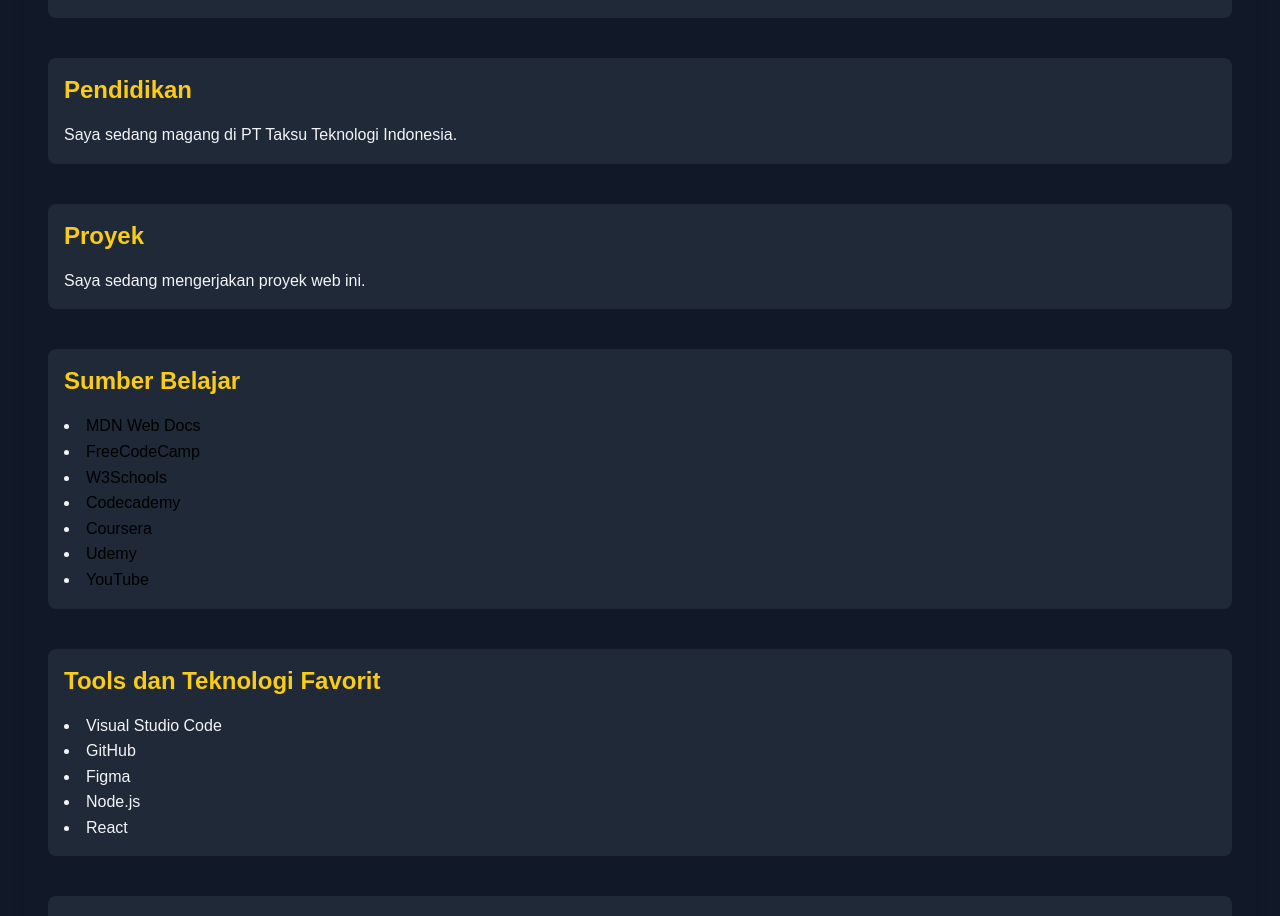
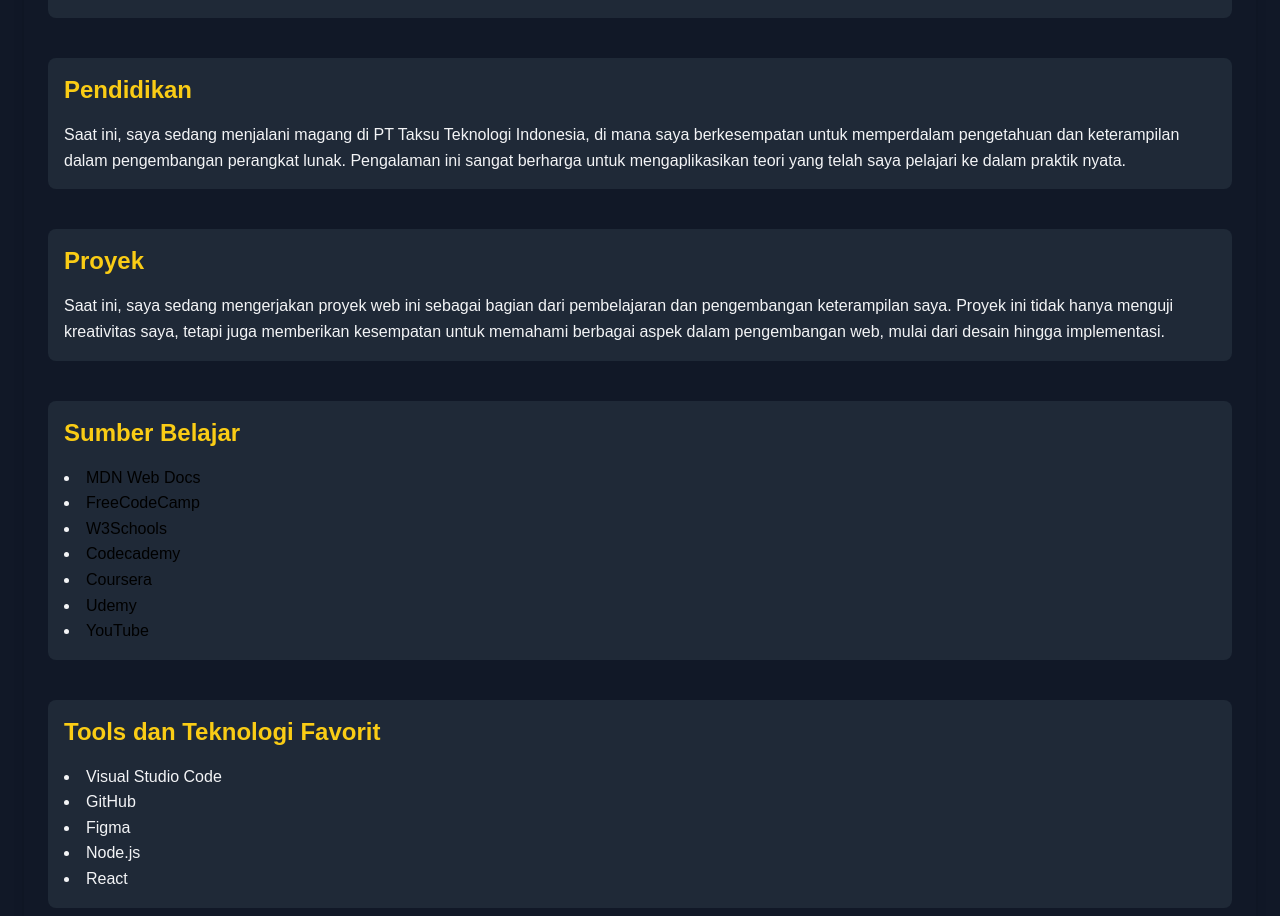
Before and after one commit to Adrian-maheka/Portfolio, a Next.js app: page / in a window 1280 px wide. Shown: the part 1407-2323 px from the top of the page. Built offline with nearby package versions, Linux system fonts and the light colour scheme.

Commit message:
memperbaiki dokumen

```diff
--- a/app/page.tsx
+++ b/app/page.tsx
@@ -175,12 +175,24 @@
         </Section>
 
         <Section title="Pendidikan" id="pendidikan" theme={theme}>
-  <p className="mt-4">Saya sedang magang di PT Taksu Teknologi Indonesia.</p>
+  <p className="mt-4">
+    Saat ini, saya sedang menjalani magang di PT Taksu Teknologi Indonesia,
+    di mana saya berkesempatan untuk memperdalam pengetahuan dan keterampilan
+    dalam pengembangan perangkat lunak. Pengalaman ini sangat berharga untuk
+    mengaplikasikan teori yang telah saya pelajari ke dalam praktik nyata.
+  </p>
 </Section>
 
 <Section title="Proyek" id="proyek" theme={theme}>
-  <p className="mt-4">Saya sedang mengerjakan proyek web ini.</p>
+  <p className="mt-4">
+    Saat ini, saya sedang mengerjakan proyek web ini sebagai bagian dari
+    pembelajaran dan pengembangan keterampilan saya. Proyek ini tidak hanya
+    menguji kreativitas saya, tetapi juga memberikan kesempatan untuk
+    memahami berbagai aspek dalam pengembangan web, mulai dari desain
+    hingga implementasi.
+  </p>
 </Section>
+
 
 <Section title="Sumber Belajar" id="sumber-belajar" theme={theme}>
   <ul className="list-disc list-inside mt-4">
```
